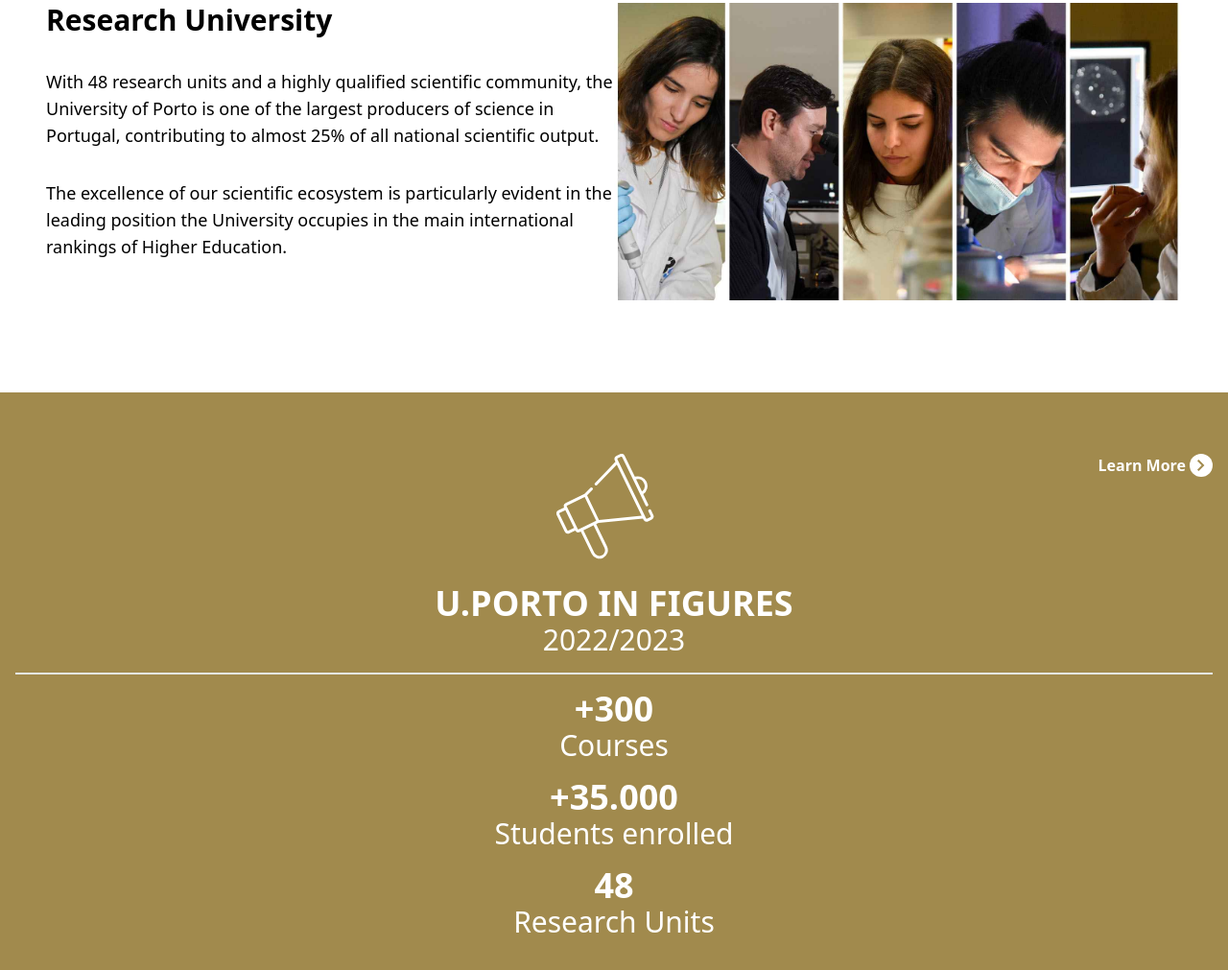
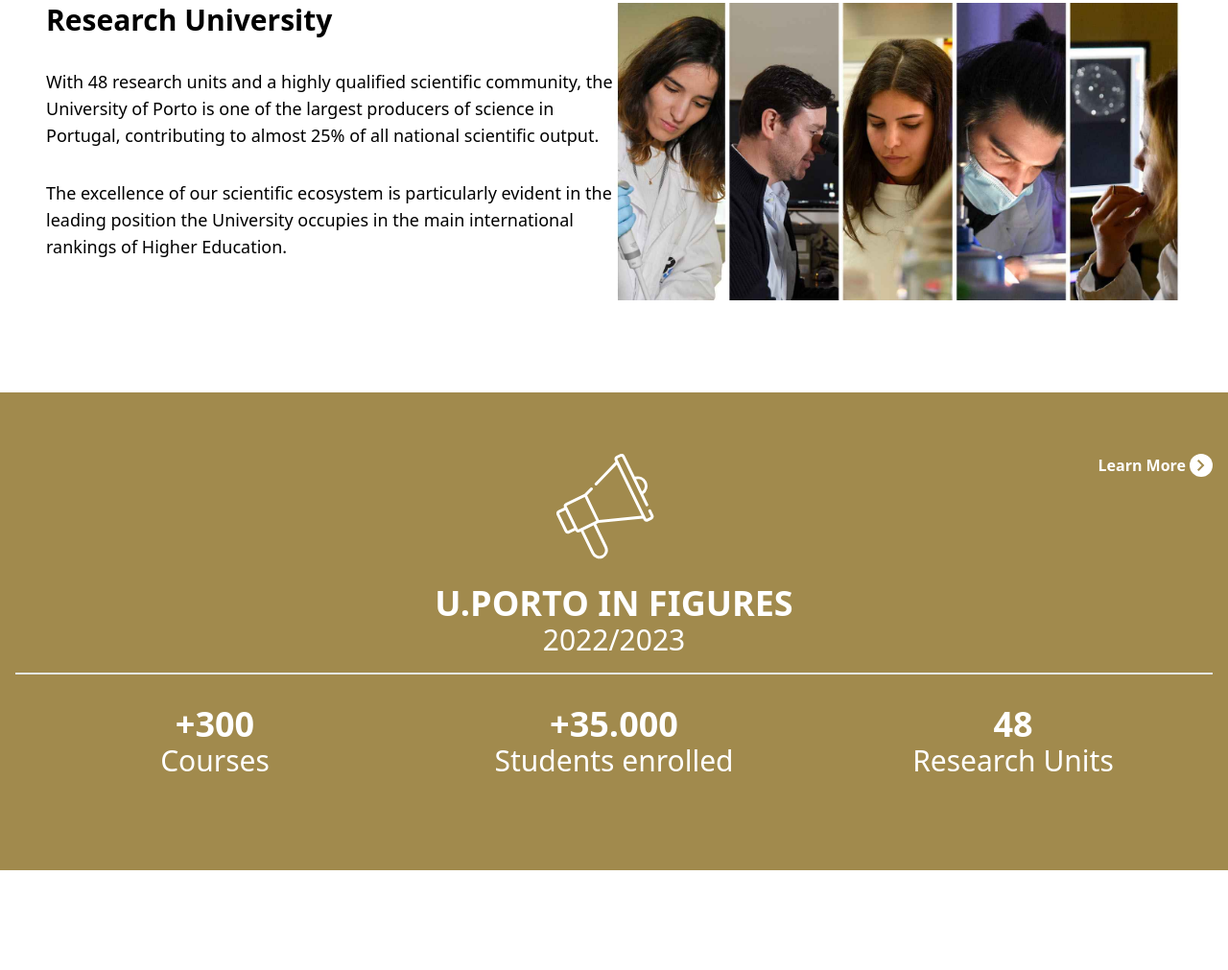
Before and after one commit to albert-byiringiro/gateClone, a website built with Vite: page index.html in a window 1280 px wide. Shown: the part 2241-3252 px from the top of the page at 96% size. After the commit the page ends 3148 px from the top, so only its background shows below. Built offline with nearby package versions, Linux system fonts and the light colour scheme; files whose address does not match are found by name.

Commit message:
feat: figures section desktop

```diff
--- a/index.html
+++ b/index.html
@@ -361,8 +361,8 @@
         <h2 class="text-4xl font-semibold m-0 uppercase">U.Porto in Figures</h2>
         <span class="font-light text-3xl">2022/2023</span>
         <div class="separador-white border-b-2 border-solid my-8"></div>
-        <div class="row">
-          <div class="grid gap-2">
+        <div class="row lg:grid-cols-3 lg:grid py-4">
+          <div class="grid grid-cols-1 gap-2">
             <span class="text-4xl font-black">+300</span>
             <span class="pb-6 text-3xl font-light leading-5 px-8">Courses</span>
           </div>
```
